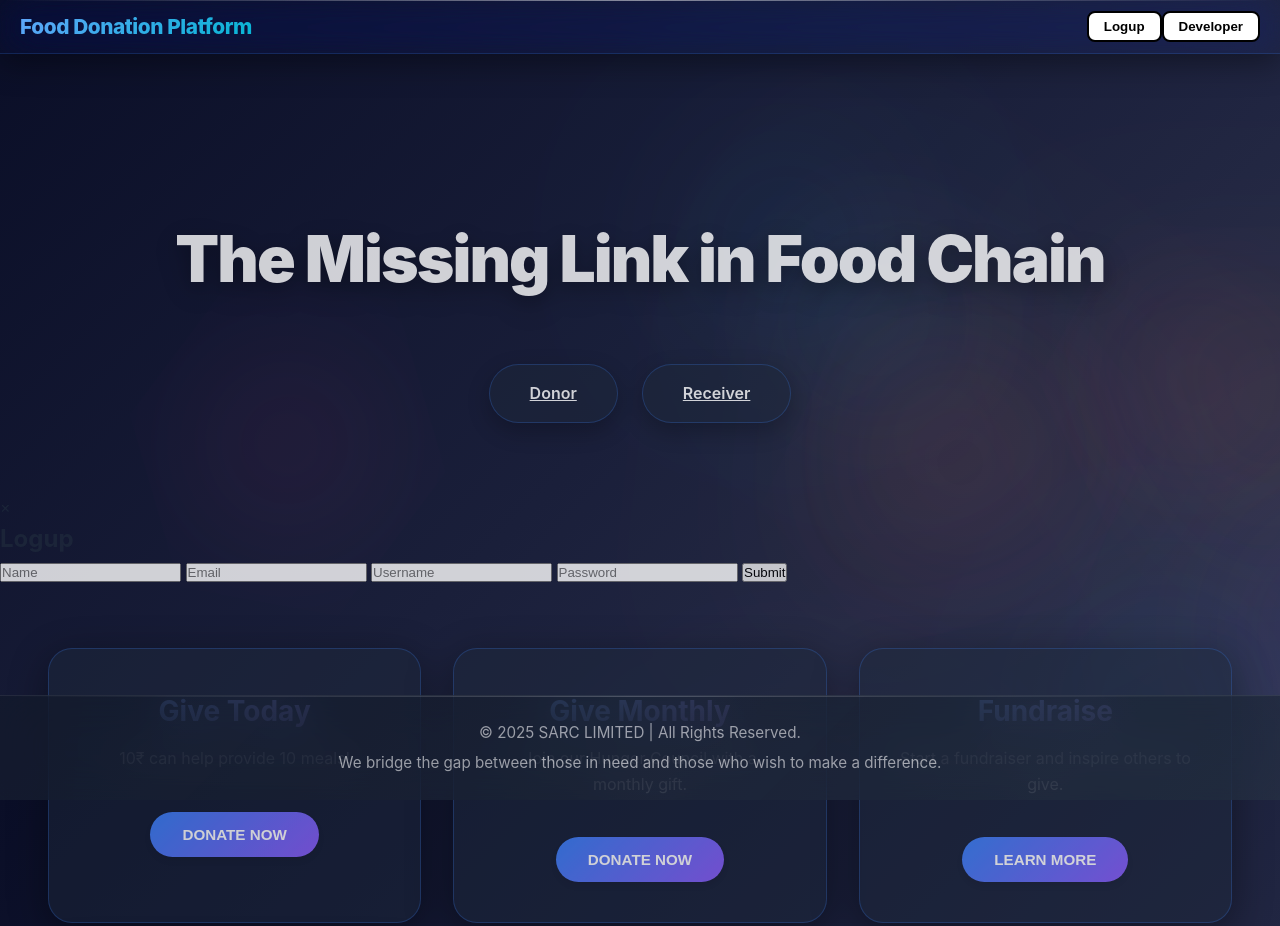
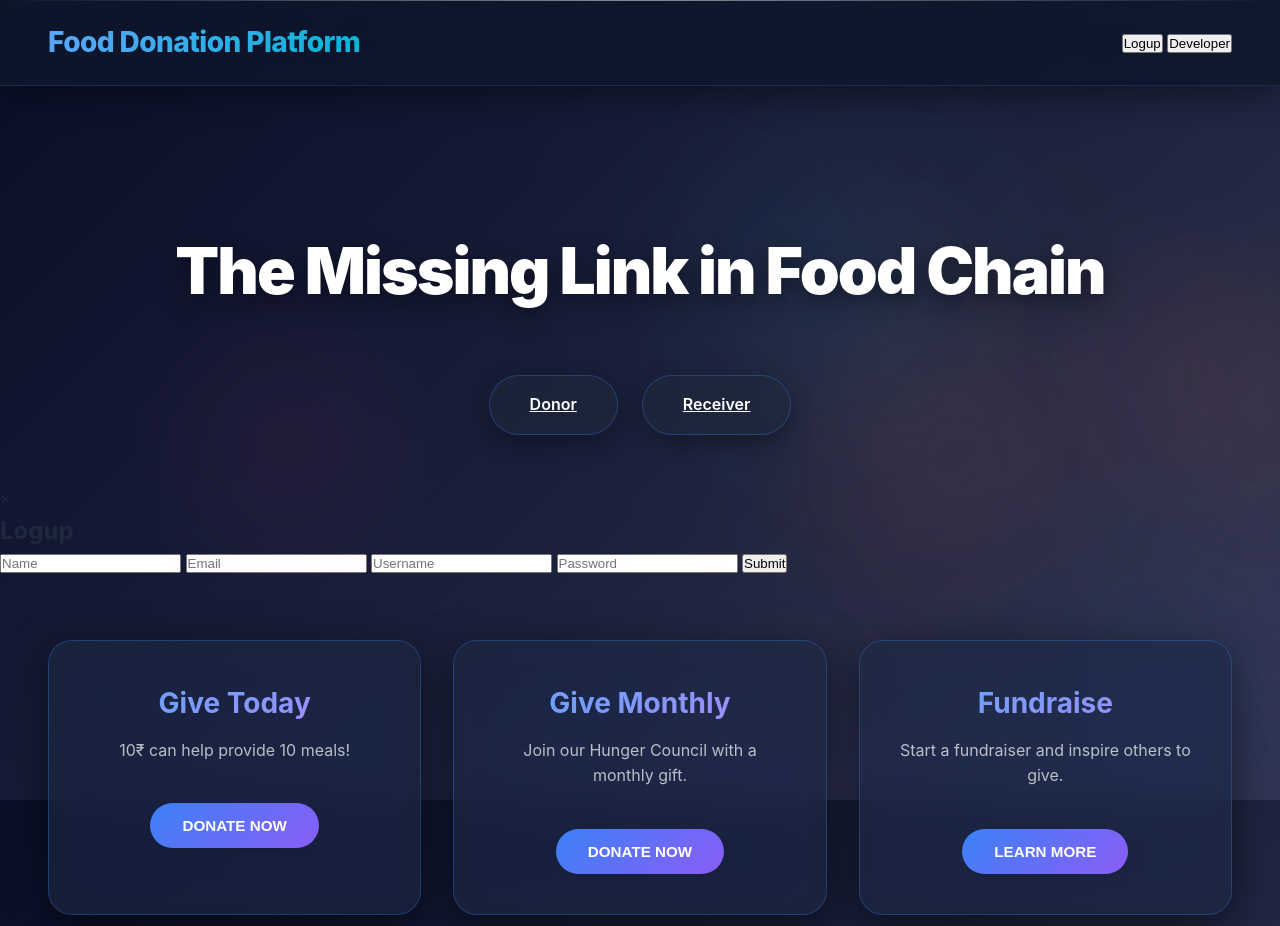
Before and after one commit to SiddharthKumar241/Food_Link, a website: page frontend/rajo.html in a window 1280 px wide. Shown: the top 926 px of the page. Drawn offline with Linux system fonts and the light colour scheme.

Commit message:
Update rajo.html

```diff
--- a/frontend/rajo.html
+++ b/frontend/rajo.html
@@ -6,103 +6,6 @@
   <meta name="viewport" content="width=device-width, initial-scale=1.0">
   <title>The Missing Link in Food Chain</title>
   <link rel="stylesheet" href="rajo.css">
-
-  <style>
-    .container {
-      position: relative;
-      z-index: 1;
-      padding: 20px;
-    }
-
-    .container::before {
-      content: '';
-      position: absolute;
-      top: 0;
-      left: 0;
-      width: 100%;
-      height: 100%;
-      z-index: -1;
-    }
-
-    .container h1,
-    .container .buttons {
-      position: relative;
-      z-index: 1;
-    }
-
-    .bold {
-      opacity: 1;
-    }
-
-    .main_box {
-      background-image: url('logo.jpg');
-      background-size: cover;
-      height: 100vh;
-      width: 100vw;
-      opacity: 0.8;
-    }
-
-    .footer {
-      background-color: #333;
-      color: #fff;
-      text-align: center;
-      padding: 20px;
-      position: fixed;
-      width: 100%;
-      bottom: 0;
-      font-size: 1em;
-      opacity: 0.7;
-    }
-
-    .footer p {
-      margin: 5px 0;
-    }
-
-    .footer a {
-      color: #fff;
-      text-decoration: none;
-      font-weight: bold;
-    }
-
-    .navbar {
-      display: flex;
-      align-items: center;
-      justify-content: space-between;
-      padding: 10px 20px;
-      background: transparent;
-      color: black;
-      font-weight: 600;
-    }
-
-    .navbar .logo {
-      font-size: 1.3rem;
-    }
-
-    .navbar .button-group {
-      display: flex;
-    }
-
-    .logup-btn {
-      background: white;
-      border: 2px solid black;
-      color: black;
-      padding: 6px 15px;
-      border-radius: 8px;
-      font-weight: 600;
-      cursor: pointer;
-      transition: background 0.3s ease, color 0.3s ease;
-    }
-
-    .logup-btn:hover {
-      background: black;
-      color: white;
-    }
-
-    .button-group {
-      display: flex;
-      margin:0px;
-    }
-  </style>
   <script>
     document.addEventListener("DOMContentLoaded", () => {
       const receiverBtn = document.getElementById('receiver-btn');
```
